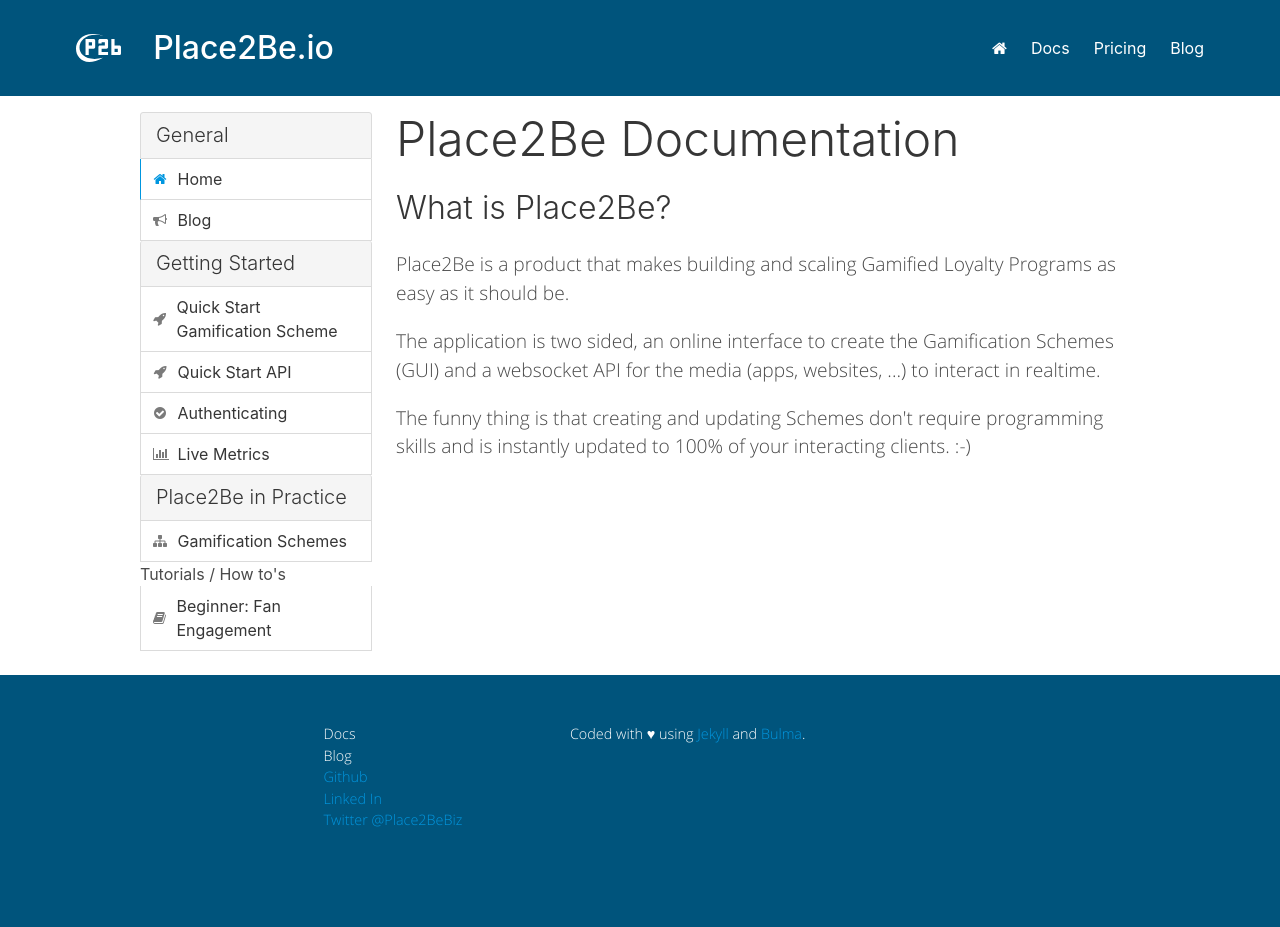
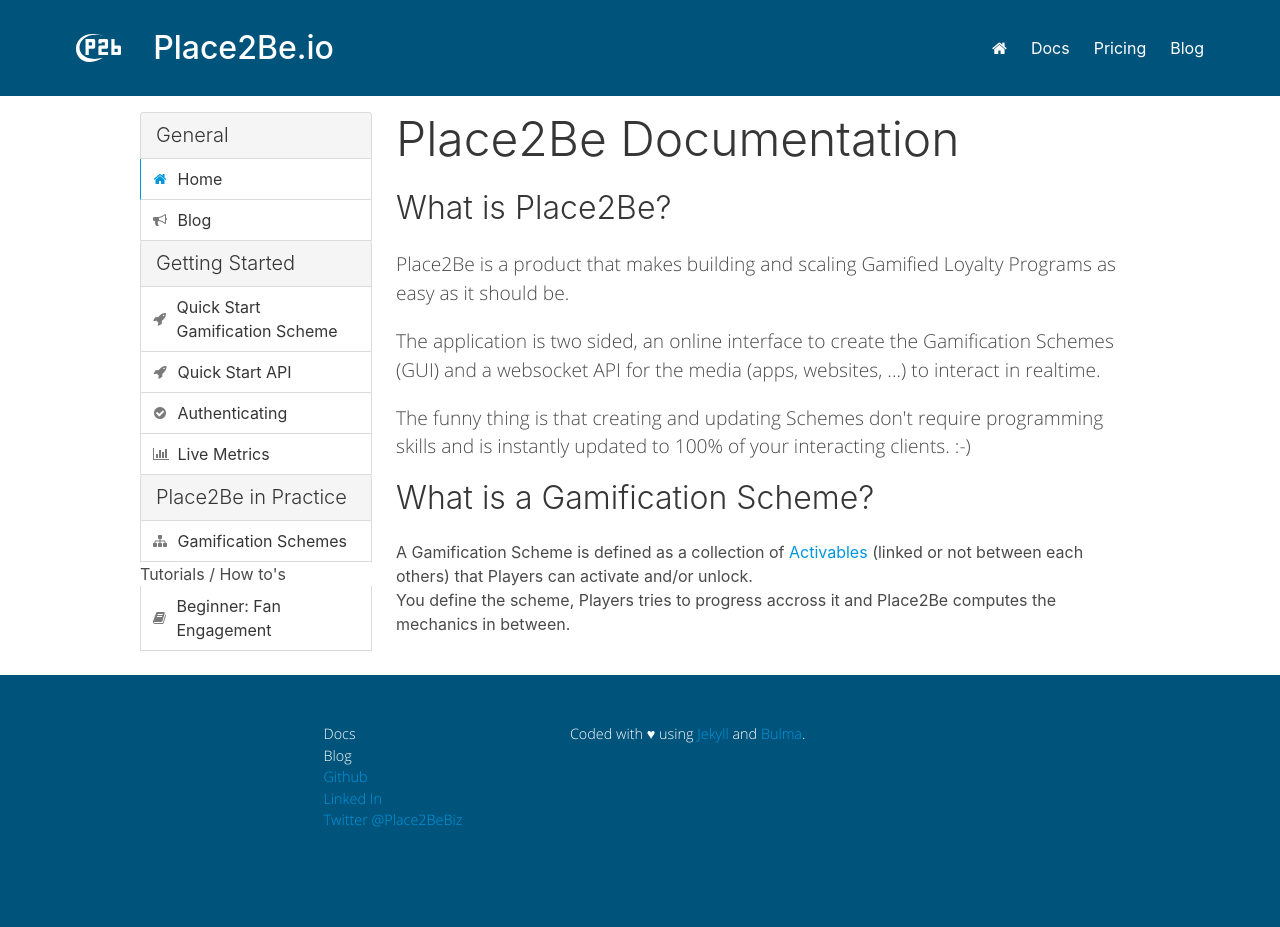
Before and after one commit to dvergeylen/place2be-docs, a Jekyll site: the page built from index.md, in a window 1280 px wide. Built offline with Jekyll 4.4.1, drawn with Linux system fonts in a browser that asks for light colours.

Commit message:
Added clarification of what a Gamification Scheme actually is

```diff
--- a/index.md
+++ b/index.md
@@ -15,3 +15,8 @@ nice_title: P2B - Docs
   <p>The application is two sided, an online interface to create the Gamification Schemes (GUI) and a websocket API for the media (apps, websites, ...) to interact in realtime.</p>
   <p>The funny thing is that creating and updating Schemes don't require programming skills and is instantly updated to 100% of your interacting clients. :-)</p>
 </div>
+
+<h3 class="title is-3">What is a Gamification Scheme?</h3>
+<p>A Gamification Scheme is defined as a collection of <a href="{{ site.baseurl }}/place2be_in_practice/activables">Activables</a> (linked or not between each others) that Players can activate and/or unlock.</p>
+
+<p>You define the scheme, Players tries to progress accross it and Place2Be computes the mechanics in between.</p>
```
